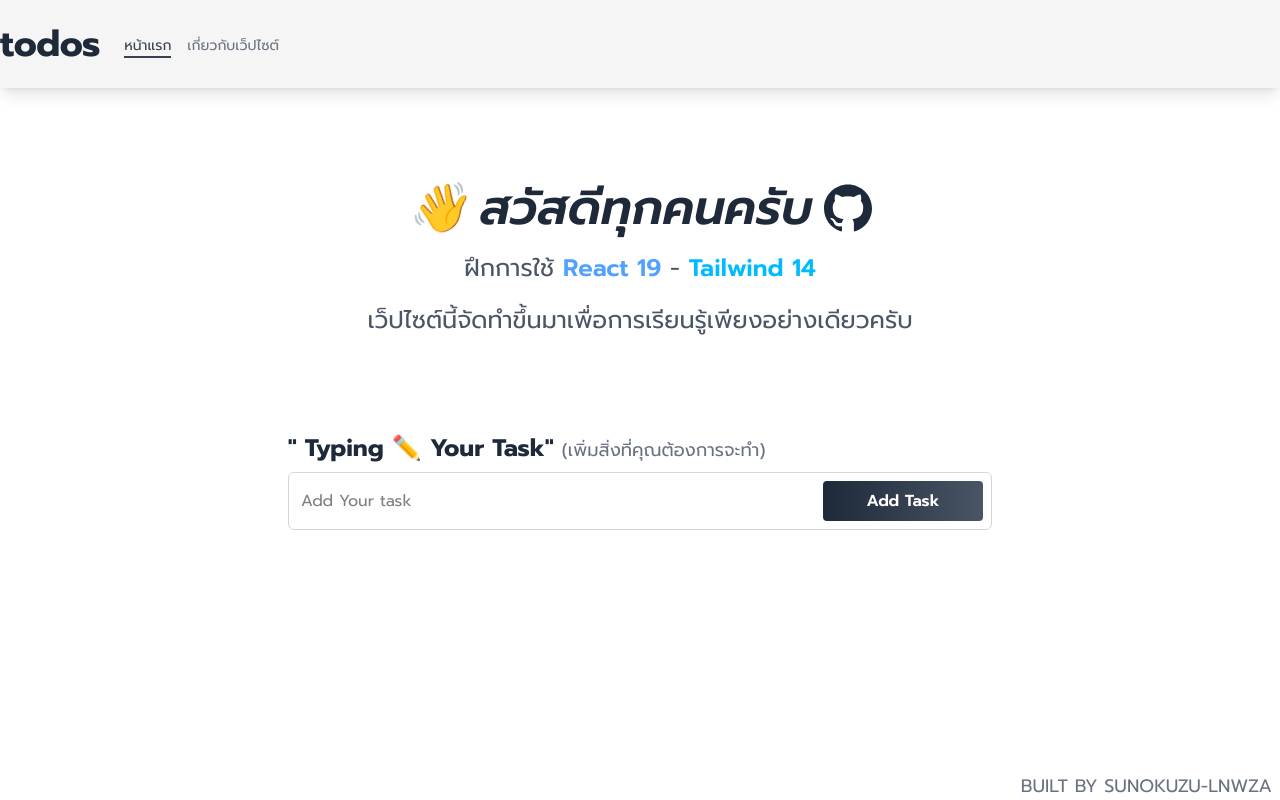
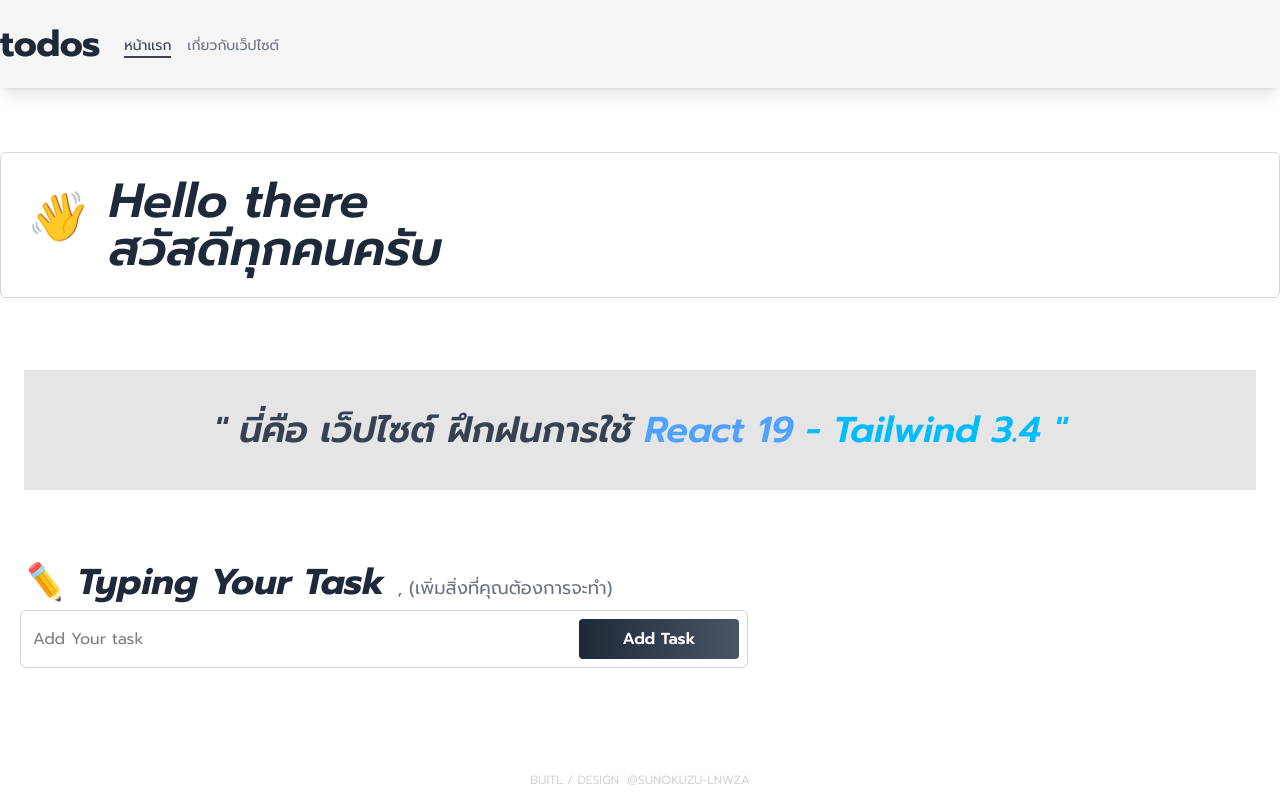
Before and after one commit to sunokuzu-lnwza-007/practice-todos-sample, a React (Vite) app: page / in a window 1280 px wide. Built offline with nearby package versions, Linux system fonts and the light colour scheme.

Commit message:
Refactor Footer and Navbar components, enhance AddTask functionality, and implement Task component

```diff
--- a/src/components/Footer.jsx
+++ b/src/components/Footer.jsx
@@ -1,7 +1,16 @@
 const Footer = () => {
   return (
-    <footer>
-      <div>Footer</div>
+    <footer className="flex gap-2 select-none uppercase text-gray-300 justify-center p-3 text-xs lg:text-md">
+      <p>Buitl / Design</p>{" "}
+      <span>
+        <a
+          target="_blank"
+          className="hover:text-gray-500 hover:font-semibold duration-100"
+          href="https://github.com/sunokuzu-lnwza-007"
+        >
+          @Sunokuzu-lnwza
+        </a>
+      </span>
     </footer>
   );
 };
--- a/src/components/Navbar.jsx
+++ b/src/components/Navbar.jsx
@@ -1,4 +1,5 @@
 import { Link, NavLink } from "react-router-dom";
+import { LuListTodo } from "react-icons/lu";
 
 const Navbar = () => {
   const activeLink = ({ isActive }) =>
@@ -10,7 +11,9 @@ const Navbar = () => {
     <nav className="shadow-lg bg-neutral-100 py-6">
       <div className="container mx-auto sm:flex place-items-center gap-x-6 justify-center sm:place-items-start sm:justify-start">
         <Link to="/">
-          <span className="font-bold text-4xl text-gray-800">todos</span>
+          <span className="flex items-center gap-2 font-bold text-4xl text-gray-800">
+            todos{" "}
+          </span>
         </Link>
         <ul className="flex gap-4 text-gray-500 text-sm pt-3">
           <li>
--- a/src/components/Todo/AddTask.jsx
+++ b/src/components/Todo/AddTask.jsx
@@ -1,15 +1,35 @@
-const AddTask = () => {
+import { useRef } from "react";
+
+const AddTask = ({ newTask }) => {
+  const title = useRef(); // อ้างอิง input field (ไม่ต้อง state)
+  const form = useRef(); // อ้างอิง form เพื่อ reset ทีหลัง
+
+  const submitForm = (e) => {
+    e.preventDefault(); // ป้องกันการรีเฟรชหน้า
+    const task = {
+      title: title.current.value,
+      date: new Date().toLocaleDateString(),
+    };
+    newTask(task); // ส่ง task ออกไปให้ parent component
+
+    form.current.reset();
+  };
+
   return (
-    <div className="max-w-4xl mx-auto">
-      <form className="mx-3 sm:mx-16 p-0 sm:px-8">
+    <div className="max-w-3xl">
+      <form
+        className="px-5 text-center sm:text-start"
+        ref={form}
+        onSubmit={submitForm}
+      >
         <label
           htmlFor="title"
-          className="text-lg sm:text-2xl text-gray-800  font-bold"
+          className="text-lg italic sm:text-4xl text-gray-800 font-bold"
         >
-          " Typing ✏️ Your Task"{" "}
+          <span> ✏️ </span> Typing Your Task{" "}
         </label>
         <span className="text-xs sm:text-lg text-gray-500">
-          (เพิ่มสิ่งที่คุณต้องการจะทำ)
+          , (เพิ่มสิ่งที่คุณต้องการจะทำ)
         </span>
         <div className="flex gap-x-2 border-1 border-gray-300 bg-white rounded-md p-2 pl-3 mt-2">
           <input
@@ -19,10 +39,11 @@ const AddTask = () => {
             maxLength="30"
             autoFocus
             required
+            ref={title}
           />
           <button
             type="submit"
-            className="w-40 py-2 sm:py-2 font-semibold bg-gradient-to-l from-gray-600 to-gray-800 rounded text-white"
+            className="w-40 py-2 sm:py-2 font-semibold bg-gradient-to-l from-gray-600 to-gray-800 rounded text-white cursor-pointer hover:opacity-90"
           >
             Add Task
           </button>
--- /dev/null
+++ b/src/components/Todo/Task.jsx
@@ -0,0 +1,21 @@
+const Task = () => {
+  return (
+    <div className="max-w-6xl mx-3 lg:mx-auto lg:pt-14 lg:pt-0">
+      <div className="flex flex-col">
+        <div className="flex justify-between items-center">
+          <article>
+            <p className="text-gray-800 antialiased font-bold text-xl">
+              TASK 1
+            </p>
+            <p>Lorem, ipsum dolor.</p>
+          </article>
+          <div className="flex gap-5">
+            <button>1</button>
+            <button>1</button>
+          </div>
+        </div>
+      </div>
+    </div>
+  );
+};
+export default Task;
--- a/src/layouts/MainLayout.jsx
+++ b/src/layouts/MainLayout.jsx
@@ -1,6 +1,7 @@
 import { Outlet } from "react-router-dom";
 import styles from "./layout.module.css"; // Private Css for Layouts
 import Navbar from "../components/Navbar";
+import Footer from "./../components/Footer";
 
 const MainLayout = () => {
   return (
@@ -10,9 +11,7 @@ const MainLayout = () => {
         <main className="flex-1">
           <Outlet />
         </main>
-        <footer className="sm:text-lg text-xs uppercase text-gray-500 text-center sm:p-0 p-3 sm:text-end mx-2 select-none">
-          Built by Sunokuzu-lnwza
-        </footer>
+        <Footer />
       </div>
     </>
   );
--- a/src/pages/HomePages.jsx
+++ b/src/pages/HomePages.jsx
@@ -1,41 +1,53 @@
+import { useState } from "react";
 import AddTask from "../components/Todo/AddTask";
 import styles from "./style.module.css";
 import { SiGithub } from "react-icons/si";
+import Task from "../components/Todo/Task";
 
 const HomePages = () => {
+  const [todos, setTodo] = useState([]);
+
+  const newTask = (task) => {
+    setTodo((prev) => [...prev, task]);
+    console.log(todos);
+  };
   return (
     <>
       <div className={styles.container_wraper}>
-        <div className="flex-col my-16 sm:my-24 justify-center place-items-center">
-          <p className="flex text-2xl sm:text-5xl text-gray-800 italic font-semibold gap-3">
-            <span>👋</span> สวัสดีทุกคนครับ{" "}
-            <a target="_blank" href="https://github.com/sunokuzu-lnwza-007">
-              <SiGithub className="cursor-pointer hover:scale-110" />
-            </a>
-          </p>
-          <p className="text-sm sm:text-2xl text-gray-600 py-2 sm:py-5">
-            ฝึกการใช้{" "}
+        <div className="flex flex-col">
+          <div className="text-3xl lg:text-5xl text-gray-800 font-semibold mx-4 sm:mx-0 py-4 sm:py-0">
+            <article className="flex gap-2 lg:gap-6 italic border-1 border-gray-300 lg:p-6 rounded-md">
+              <span className="mx-3 sm:mx-0 text-3xl mt-4 lg:text-5xl hover:animate-bounce duration-75 hover:scale-110">
+                👋
+              </span>
+              <span className="mx-3 sm:mx-0">
+                Hello there <br /> สวัสดีทุกคนครับ
+              </span>
+            </article>
+            <div className="bg-neutral-200 p-4 lg:p-0 text-center text-xl sm:text-4xl text-gray-700 mt-16 sm:mt-18 sm:mx-6 mx-3 antialiased italic lg:py-10">
+              <p>
+                " นี่คือ เว็ปไซต์ ฝึกฝนการใช้{" "}
                 <a
                   target="_blank"
                   href="https://react.dev/"
-              className="text-blue-400 hover:text-blue-500 font-semibold cursor-pointer"
+                  className="text-blue-400 hover:text-blue-500 font-semibold"
                 >
                   React 19
                 </a>{" "}
-            -{" "}
+                <span className="text-sky-400">-</span>{" "}
                 <a
                   target="_blank"
-              href="https://react.dev/"
-              className="text-sky-400 hover:text-sky-500 font-semibold cursor-pointer"
+                  href="https://tailwindcss.com/"
+                  className="text-sky-400 hover:text-sky-500 font-semibold"
                 >
-              Tailwind 14
+                  Tailwind 3.4 "
                 </a>
               </p>
-          <p className="text-sm sm:text-2xl text-gray-600">
-            เว็ปไซต์นี้จัดทำขึ้นมาเพื่อการเรียนรู้เพียงอย่างเดียวครับ
-          </p>
             </div>
-        <AddTask />
+          </div>
+        </div>
+
+        <AddTask newTask={newTask} />
       </div>
     </>
   );
--- a/src/pages/style.module.css
+++ b/src/pages/style.module.css
@@ -2,6 +2,6 @@
 
 @layer components {
   .container_wraper {
-    @apply container mx-auto my-12;
+    @apply container py-10 sm:py-0 lg:py-16 space-y-8 md:space-y-18 mx-auto;
   }
 }
```
Lines whose indentation alone changed are shown as unchanged.
